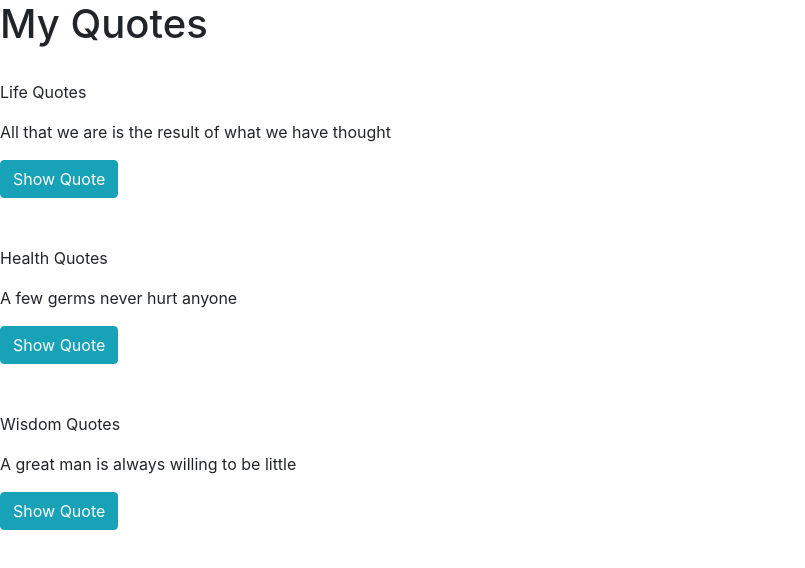
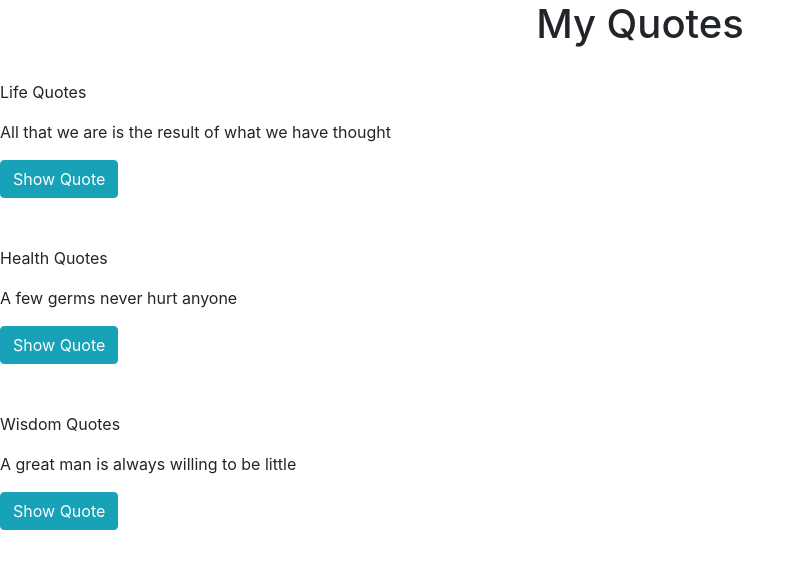
Before and after one commit to Emmyn5600/Quotes-saver, an Angular app: page / in a window 1280 px wide. Shown: the top 568 px of the page, without its empty margins (0-805 px from the left). Built offline with nearby package versions, Linux system fonts and the light colour scheme.

Commit message:
add form selectors do display form

```diff
--- a/src/app/app.component.html
+++ b/src/app/app.component.html
@@ -1,4 +1,4 @@
 <!--The content below is only a placeholder and can be replaced.-->
-<h1>My Quotes</h1>
+<h1 class="text-center">My Quotes</h1>
 <app-quote></app-quote>
 <router-outlet></router-outlet>
```
